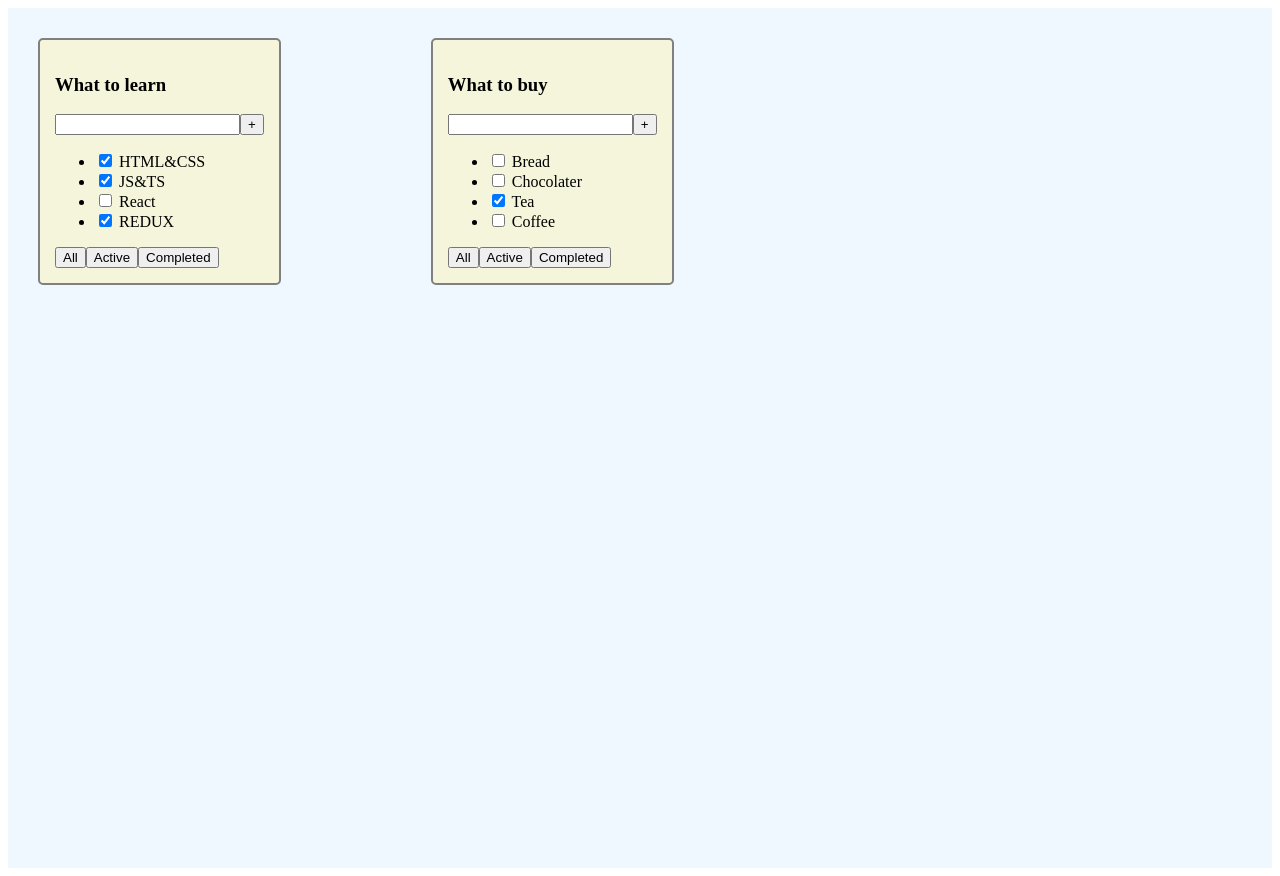
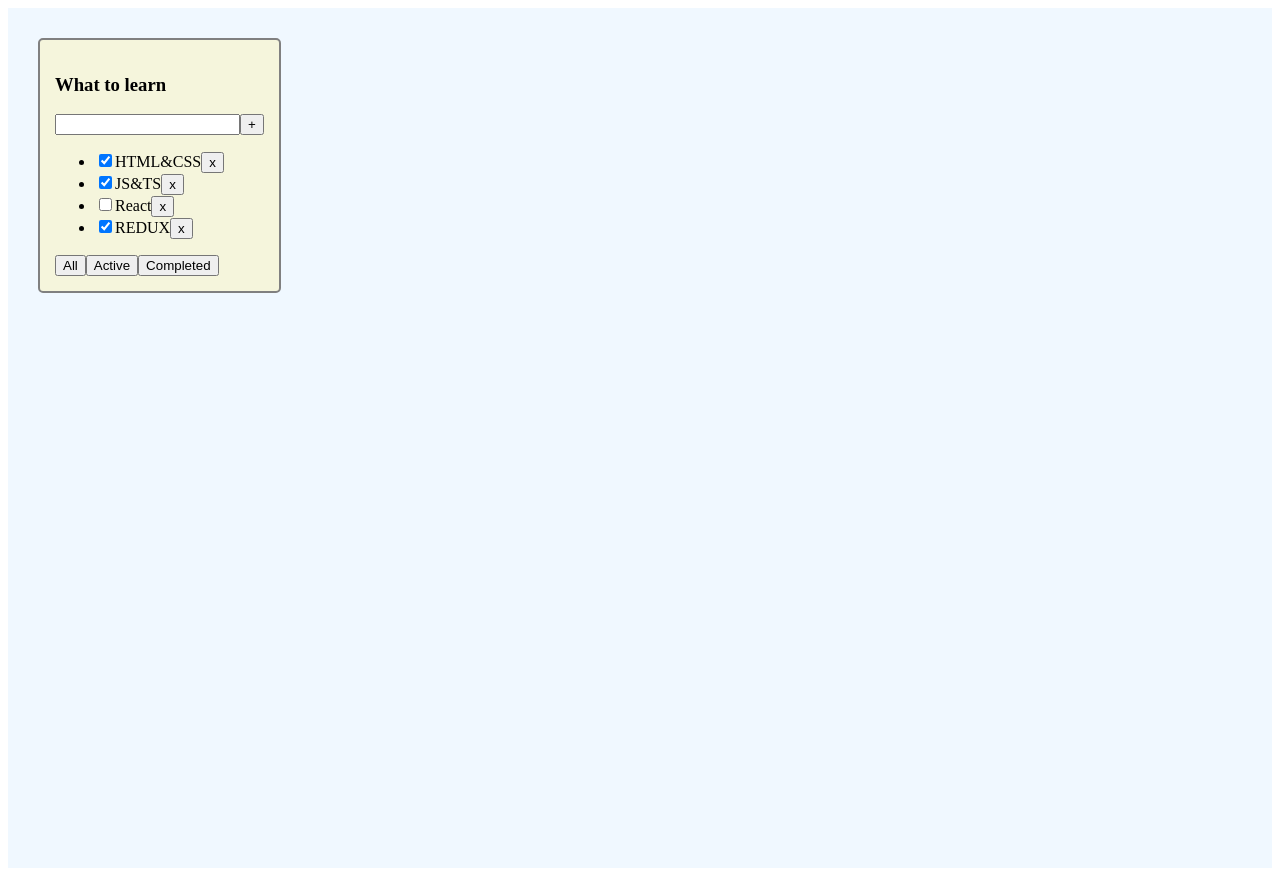
Before and after one commit to Dmitry-Crim/TodoList, a React (Vite) app: page / in a window 1280 px wide. Built offline with nearby package versions, Linux system fonts and the light colour scheme.

Commit message:
With comments

```diff
--- a/src/App.css
+++ b/src/App.css
@@ -6,7 +6,7 @@
 }
 
 .App > div {
-    margin-right: 150px;
+    margin-right: 50px;
 }
 
 .todoList {
--- a/src/App.tsx
+++ b/src/App.tsx
@@ -1,43 +1,60 @@
+import { useState } from 'react';
 import './App.css';
 import TodoList, { type TaskType } from './TodoList';
 
 
-
-
 function App() {
 
-  const todoListTitle_1: string = "What to learn";    // типизируем переменную, тип переменной - строка
-  const todoListTitle_2: string = "What to buy";
+  const todoListTitle_1: string = "What to learn";
+  // const todoListTitle_2: string = "What to buy";
 
-  const tasks_1: Array<TaskType> = [          // массив элементов типа TaskType
+  const [tasks, setTasks] = useState<Array<TaskType>>([
     {id: 1, isDone: true, title: 'HTML&CSS'},
     {id: 2, isDone: true, title: 'JS&TS'},
     {id: 3, isDone: false, title: 'React'},
     {id: 4, isDone: true, title: 'REDUX'},
-  ]
+  ])
 
-  const tasks_2: Array<TaskType> = [          // массив элементов типа TaskType
-    {id: 5, isDone: false, title: 'Bread'},
-    {id: 6, isDone: false, title: 'Chocolater'},
-    {id: 7, isDone: true, title: 'Tea'},
-    {id: 8, isDone: false, title: 'Coffee'},
-  ]
+  console.log(tasks)
+  const removeTask = (taskId: number) => {
+    const nextState: Array<TaskType> = []
+    for (let i = 0; i < tasks.length; i++) {
+      if (tasks[i].id !== taskId) {
+        nextState.push(tasks[i])
+      }
+    }
+    console.log(nextState)
+    setTasks(nextState)
+  }
+
+  // const tasks_1: Array<TaskType> = [
+  //   {id: 1, isDone: true, title: 'HTML&CSS'},
+  //   {id: 2, isDone: true, title: 'JS&TS'},
+  //   {id: 3, isDone: false, title: 'React'},
+  //   {id: 4, isDone: true, title: 'REDUX'},
+  // ]
+
+  // const tasks_2: Array<TaskType> = [
+  //   {id: 5, isDone: false, title: 'Bread'},
+  //   {id: 6, isDone: false, title: 'Chocolater'},
+  //   {id: 7, isDone: true, title: 'Tea'},
+  //   {id: 8, isDone: false, title: 'Coffee'},
+  // ]
 
   return (
     <div className="App">
       <TodoList
-        tasks = {tasks_1}
+        tasks = {tasks}
         title = {todoListTitle_1}
+        removeTask={removeTask}
         />
-      <TodoList
+      {/* <TodoList
         tasks = {tasks_2}
         title = {todoListTitle_2}
-        />
-
+        removeTask={removeTask}
+        />       */}
     </div>
-
   )
 }
 
-
 export default App;
--- a/src/TodoList.tsx
+++ b/src/TodoList.tsx
@@ -1,8 +1,9 @@
-import React from "react";
+import React, { type JSX } from "react";
 
 type TodoListPropsType = {
     title: string
     tasks: Array<TaskType>
+    removeTask: (taskId: number) => void
 }
 
 export type TaskType = {
@@ -11,12 +12,49 @@ export type TaskType = {
     isDone: boolean
   }
 
-const TodoList: React.FC<TodoListPropsType> = (props: TodoListPropsType) => {      // функциональная компонента, функция возвращает JSX
+const TodoList: React.FC<TodoListPropsType> = (props: TodoListPropsType) => {
 
-    // const title = props.title;   // деструктуризация объекта
+// const TodoList: React.FC<TodoListPropsType> = ({title, tasks, removeTask}) => {
+// функциональная компонента, функция возвращает JSX разметку
+
+    const {title, tasks, removeTask} = props;
+
+    // одноименным переменным присваиваются одноименные ключи объекта
+    // const title = props.title;
     // const tasks = props.tasks;
 
-    const {title, tasks} = props;   // одноименным переменным присваиваются одноименные ключи объекта
+    // const listItems: Array<JSX.Element> = [];
+    // let tasksList: Array<JSX.Element> | JSX.Element;
+    // if (tasks.length === 0) {
+    //     tasksList = <span>Your taskList is empty</span>
+    // } else {
+    //     for (let i = 0; i < tasks.length; i++) {
+    //         const newListItems = <li key = {tasks[i].id}>
+    //             <input type="checkbox" checked={tasks[i].isDone} /> <span>{tasks[i].title}</span>
+    //             <button>x</button>
+    //         </li>
+    //         listItems.push(newListItems)
+    //     }
+    //     tasksList = <ul>
+    //         {listItems}
+    //     </ul>
+    // }
+
+    const listItems: Array<JSX.Element> = tasks.map(t => {
+
+        const onClickRemoveTaskHandler = () => removeTask(t.id)
+        return (
+            <li key = {t.id}>
+                <input type="checkbox" checked={t.isDone} />
+                <span>{t.title}</span>
+                <button onClick={onClickRemoveTaskHandler}>x</button>
+            </li>
+        )
+    })
+
+    const tasksList: JSX.Element = tasks.length
+        ? <ul>{listItems}</ul>
+        : <span>Your taskList is empty</span>
 
     return (
         <div className='todoList'>
@@ -25,20 +63,7 @@ const TodoList: React.FC<TodoListPropsType> = (props: TodoListPropsType) => {
                 <input/>
                 <button>+</button>
             </div>
-            <ul>
-                <li>
-                    <input type="checkbox" checked={tasks[0].isDone} /> <span>{tasks[0].title}</span>
-                </li>
-                <li>
-                    <input type="checkbox" checked={tasks[1].isDone} /> <span>{tasks[1].title}</span>
-                </li>
-                <li>
-                    <input type="checkbox" checked={tasks[2].isDone} /> <span>{tasks[2].title}</span>
-                </li>
-                <li>
-                    <input type="checkbox" checked={tasks[3].isDone} /> <span>{tasks[3].title}</span>
-                </li>
-            </ul>
+                {tasksList}
             <div>
                 <button>All</button>
                 <button>Active</button>
```
